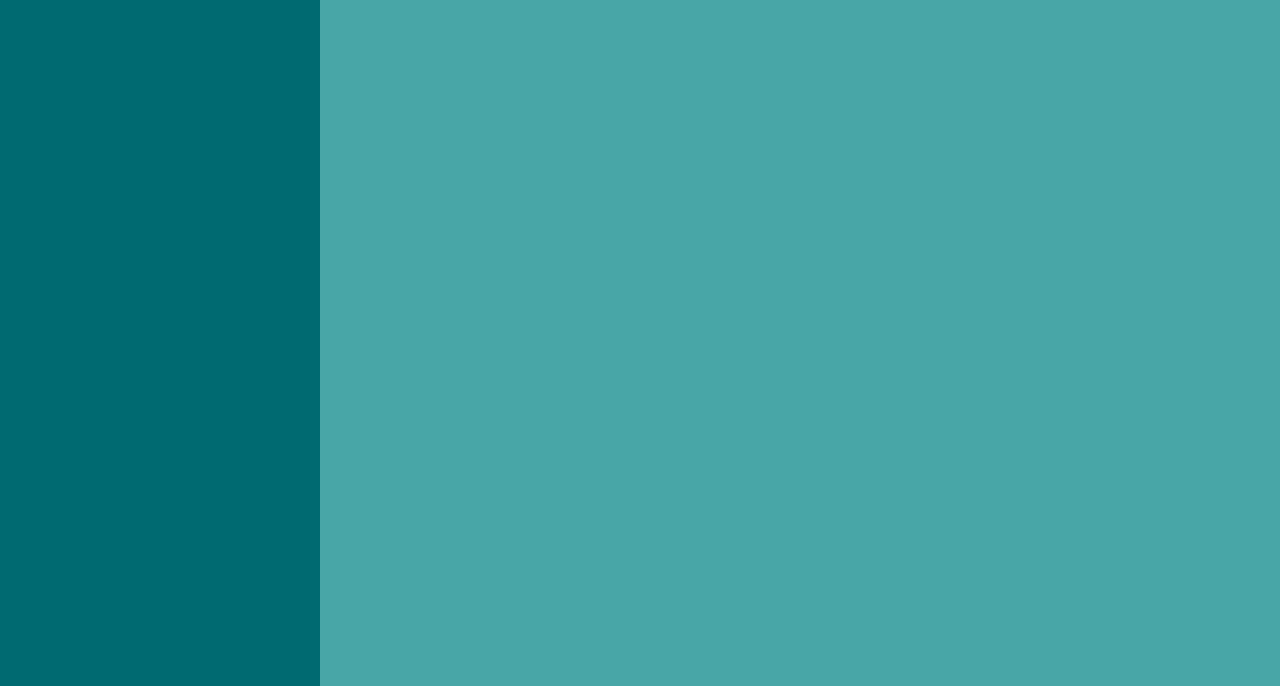
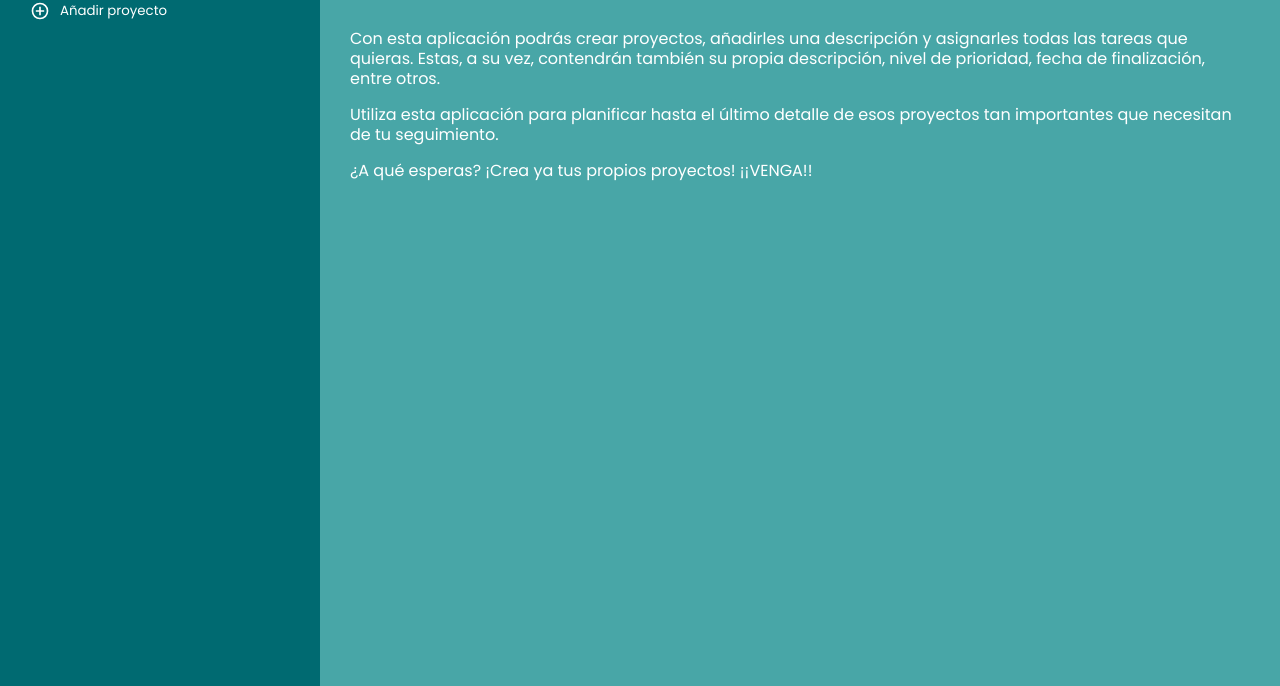
Before and after one commit to jesusfonser/todo-list, a website built with webpack: page src/template.html in a window 1280 px wide. Shown: the part 114-800 px from the top of the page. Built offline with nearby package versions, Linux system fonts and the light colour scheme.

Commit message:
Añade texto y genera en JS botón para añadir proyectos

```diff
--- a/src/index.js
+++ b/src/index.js
@@ -1 +1,11 @@
 import "./style.css";
+import iconProject from "./imgs/note-text.svg";
+import iconAddProject from "./imgs/plus-circle-outline.svg";
+
+const addpro = document.querySelector(".addproyecto");
+
+const imgadd = document.createElement("img");
+imgadd.src=iconAddProject;
+
+addpro.appendChild(imgadd);
+addpro.innerHTML += "Añadir proyecto";
--- a/src/style.css
+++ b/src/style.css
@@ -27,10 +27,49 @@ body{
     font-family: 'poppinsregular';
 }
 
+h1{
+    margin-bottom: 40px;
+}
+
+p{
+    line-height:20px;
+}
+
+img{
+    width: 20px;
+}
+
 #menu{
+    display: flex;
+    flex-direction: column;
     background-color: var(--color-menu);
+    font-family: 'poppinsbold';
+    color: white;
+    font-size: 20px;
+    padding: 40px 20px;
+}
+
+.addproyecto{
+    display: flex;
+    align-items: center;
+    gap: 10px;
+}
+
+button{
+    border:0;
+    background-color: var(--color-menu);
+    color: white;
+    font-family: 'poppinsregular';
+    padding: 15px 10px;
+    text-align: left;
+}
+
+button:hover{
+    cursor: pointer;
 }
 
 #display{
     background-color: var(--color-display);
+    color: white;
+    padding: 50px 30px;
 }
--- a/src/template.html
+++ b/src/template.html
@@ -7,7 +7,22 @@
     <script src="index.js" type="module"></script>
 </head>
 <body>
-    <div id="menu"></div>
-    <div id="display"></div>
+    <div id="menu"><p>Proyectos</p>
+
+        <button class="addproyecto"></button>
+
+    </div>
+
+    <div id="display">
+        <h1>¡Bienvenido a mi To Do List!</h1>
+        <p>Con esta aplicación podrás crear proyectos, añadirles una descripción
+        y asignarles todas las tareas que quieras. Estas, a su vez, contendrán también su propia descripción, nivel de prioridad, fecha de finalización, entre otros.</p>
+
+        <p>Utiliza esta aplicación para planificar hasta el último detalle de esos proyectos tan importantes que necesitan
+            de tu seguimiento.
+        </p>
+
+        <p>¿A qué esperas? ¡Crea ya tus propios proyectos! ¡¡VENGA!!</p>
+    </div>
 </body>
 </html>
```
Also changed, not shown: src/imgs/note-text.svg (added), src/imgs/plus-circle-outline.svg (added).
